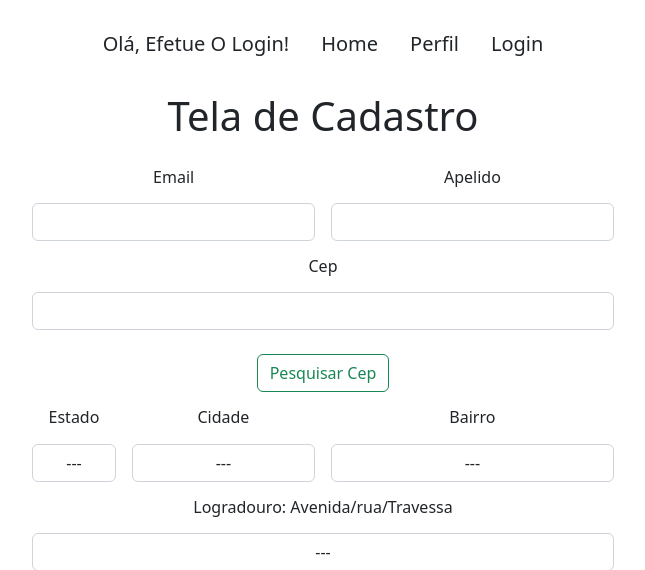
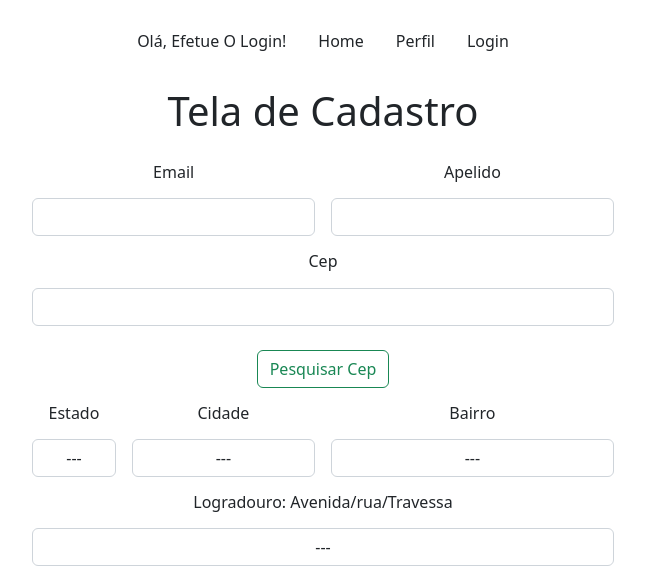
Before and after one commit to CarlosEduardosp/E-commerce, a Flask app: page /cadastrar_cliente in a window 1280 px wide. Shown: the top 570 px of the page, without its empty margins (317-962 px from the left). Run offline with Flask 3, Linux system fonts and the light colour scheme.

Commit message:
menu atualizado

```diff
--- a/templates/base.html
+++ b/templates/base.html
@@ -1,6 +1,6 @@
 <!DOCTYPE html>
 
-<html lang="en">
+<html lang="en" xmlns="http://www.w3.org/1999/html">
 
 <link rel="stylesheet" href="https://cdn.jsdelivr.net/npm/bootstrap@5.2.3/dist/css/bootstrap.min.css" integrity="sha384-rbsA2VBKQhggwzxH7pPCaAqO46MgnOM80zW1RWuH61DGLwZJEdK2Kadq2F9CUG65" crossorigin="anonymous">
 <script src="https://cdn.jsdelivr.net/npm/bootstrap@5.2.3/dist/js/bootstrap.min.js" integrity="sha384-cuYeSxntonz0PPNlHhBs68uyIAVpIIOZZ5JqeqvYYIcEL727kskC66kF92t6Xl2V" crossorigin="anonymous"></script>
@@ -14,41 +14,40 @@
 <body class="rounded bg bg-white">
 
        <nav class="nav justify-content-center">
+           <a class="nav-link active text-dark" href="#"><h6>Olá, {{id_cliente.title()}}</h6></a>
 
-           <a class="nav-link active text-dark" href="#"><h5>Olá, {{id_cliente.title()}}</h5></a>
-
-          <a class="nav-link active text-dark" aria-current="page" href="{{url_for('homepage', id_cliente=id_cliente)}}"><h5>Home</h5></a>
+          <a class="nav-link active text-dark" aria-current="page" href="{{url_for('homepage', id_cliente=id_cliente)}}"><h6>Home</h6></a>
         </li>
 
           {% if 'adm' in id_cliente or 'Adm' in id_cliente or 'ADM' in id_cliente %}
 
           <li class="nav-item">
-              <a class="nav-link text-dark" href="{{url_for('clientes', id_cliente=id_cliente)}}"><h5>Clientes</h5></a>
+              <a class="nav-link text-dark" href="{{url_for('clientes', id_cliente=id_cliente)}}"><h6>Clientes</h6></a>
             </li>
           <li class="nav-item">
-              <a class="nav-link text-dark" href="{{url_for('produtos', id_cliente=id_cliente, id_produto=0)}}"><h5>Produtos</h5></a>
+              <a class="nav-link text-dark" href="{{url_for('produtos', id_cliente=id_cliente, id_produto=0)}}"><h6>Produtos</h6></a>
             </li>
           <li class="nav-item">
-              <a class="nav-link text-dark" href="{{url_for('controle_pedidos', id_cliente=id_cliente)}}"><h5>Controle_Pedidos</h5> </a>
+              <a class="nav-link text-dark" href="{{url_for('controle_pedidos', id_cliente=id_cliente)}}"><h6>Controle_Pedidos</h6> </a>
             </li>
           <li class="nav-item">
-              <a class="nav-link text-dark" href="{{url_for('editar', id_cliente=id_cliente)}}"><h5>Editar Loja</h5> </a>
+              <a class="nav-link text-dark" href="{{url_for('editar', id_cliente=id_cliente)}}"><h6>Editar Loja</h6> </a>
             </li>
 
           {% endif %}
             {% if id_cliente != "Efetue o Login!"%}
             {% if id_cliente != "ADM" and id_cliente != "adm" and id_cliente != "Adm" %}
           <li class="nav-item">
-          <a class="nav-link active text-dark" aria-current="page" href="{{url_for('minhas_compras', id_cliente=id_cliente)}}"><h5>Minhas Compras</h5> </a>
+          <a class="nav-link active text-dark" aria-current="page" href="{{url_for('minhas_compras', id_cliente=id_cliente)}}"><h6>Minhas Compras</h6> </a>
         </li>
             {% endif %}
           {% endif %}
           <li class="nav-item">
-              <a class="nav-link text-dark" href="{{url_for('perfil', id_cliente=id_cliente)}}"><h5>Perfil</h5> </a>
+              <a class="nav-link text-dark" href="{{url_for('perfil', id_cliente=id_cliente)}}"><h6>Perfil</h6> </a>
             </li>
            <li class="nav-item">
-          <a class="nav-link text-dark" href="{{url_for('login', id_cliente=id_cliente)}}"><h5>Login</h5> </a>
-        </li>
+          <a class="nav-link text-dark" href="{{url_for('login', id_cliente=id_cliente)}}"><h6>Login</h6> </a>
+           </li>
 
 
       </ul>
@@ -74,10 +73,10 @@
 
         <a type="button" href="{{url_for('sair', id_cliente=id_cliente)}}">
 
-            <button class="btn btn-white  "><h5><mark class="rounded bg bg-dark text-white">Sair</mark></h5></button>
+            <button class="btn btn-white  "><h6><mark class="rounded bg bg-dark text-white">Sair</mark></h6></button>
            </a><br>
         {% endif %}
-    </div>
+    </div></div>
   </div>
 
 </nav>
```
